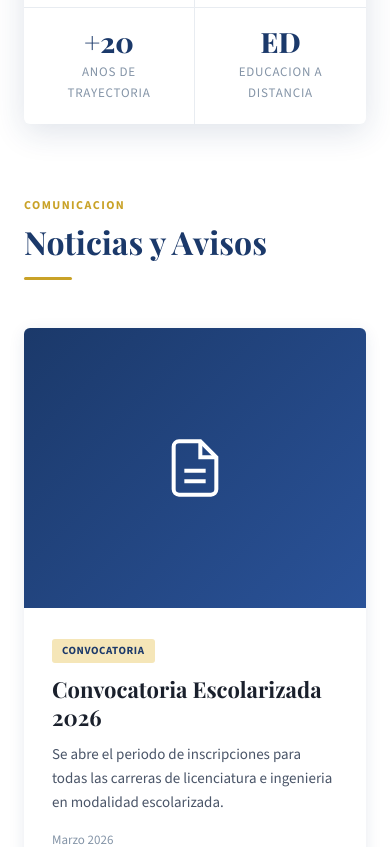
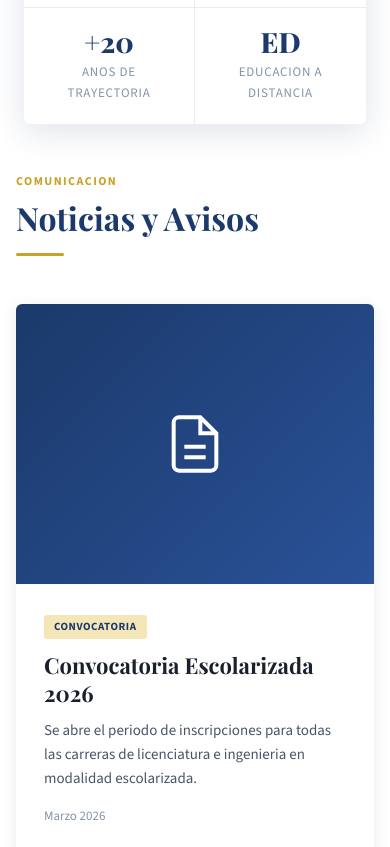
Before and after one commit to eduardoAbr0/xdTest, a Vue app: page / in a window 390 px wide. Shown: the part 720-1567 px from the top of the page. Built offline with nearby package versions, Linux system fonts and the light colour scheme.

Commit message:
style: agregar ajustes responsive generales

```diff
--- a/src/assets/styles/main.css
+++ b/src/assets/styles/main.css
@@ -1118,3 +1118,10 @@ ul { list-style: none; }
 }
 
 .barra-gob-footer img { height: 28px; margin: 0 auto; }
+
+/* --------------------------------------------------------------------------
+   Responsive general
+   -------------------------------------------------------------------------- */
+@media (max-width: 767.98px) {
+  .seccion { padding: 48px 16px; }
+}
```
